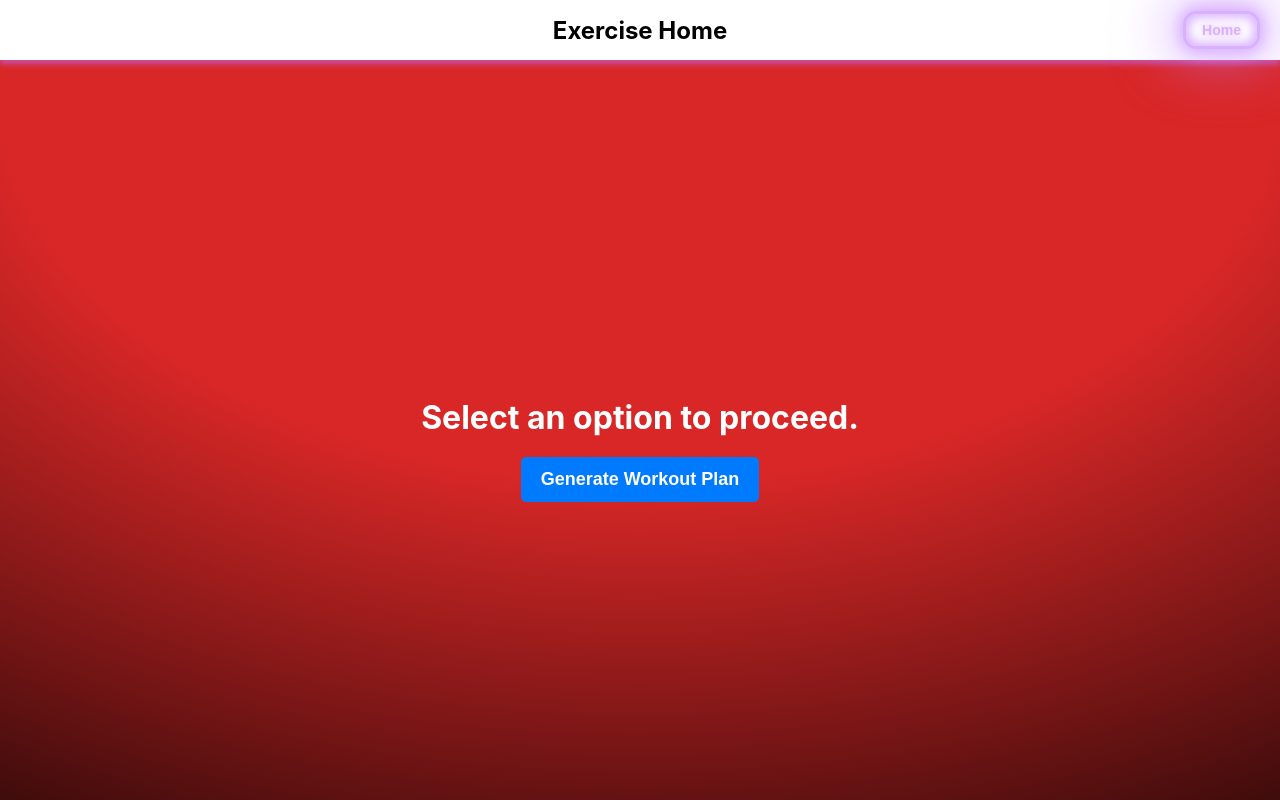
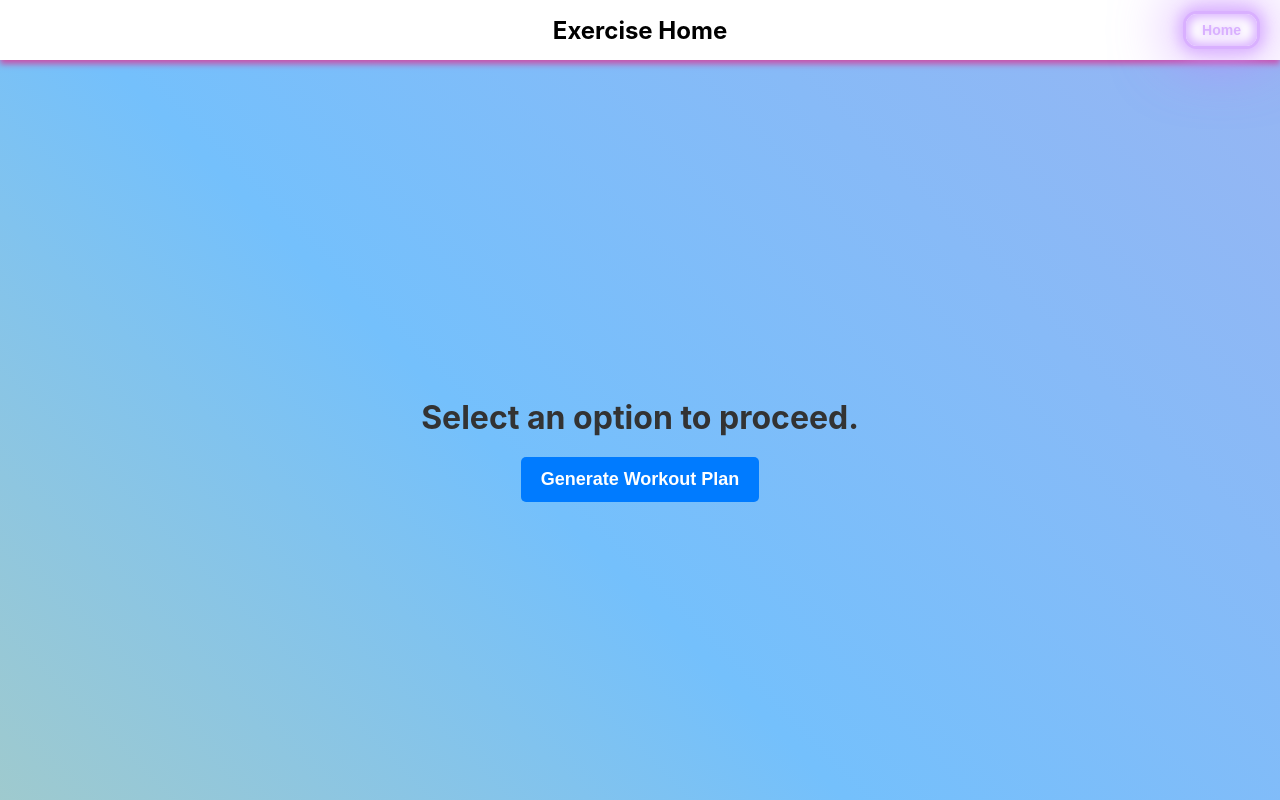
Before and after one commit to psajith03/490, a React (Create React App) app in the folder app/front/: page /exercise-home in a window 1280 px wide. Built offline with nearby package versions, Linux system fonts and the light colour scheme; no server answers.

Commit message:
Updated Visuals Consistently

```diff
--- a/app/front/src/components/Daily.js
+++ b/app/front/src/components/Daily.js
@@ -138,16 +138,23 @@
   }
 `;
 
-
 const PageWrapper = styled.div`
   display: flex;
   flex-direction: column;
   align-items: center;
   justify-content: center;
   height: 100vh;
-  background: radial-gradient(125% 125% at 50% 10%, #ff6600 40%, #000 100%);
-  color: white;
+  background: linear-gradient(45deg, #B7E4C7, #FFE066, #74C0FC, #c4a7e7);
+  background-size: 400% 400%;
+  animation: gradientAnimation 10s ease infinite;
+  color: #333;
   text-align: center;
+
+  @keyframes gradientAnimation {
+    0% { background-position: 0% 50%; }
+    50% { background-position: 100% 50%; }
+    100% { background-position: 0% 50%; }
+  }
 `;
 
 const Header = styled.div`
@@ -172,7 +179,6 @@
     transform: translateX(-50%);
   }
 `;
-
 
 const TaskInput = styled.div`
   display: flex;
@@ -209,7 +215,7 @@
   padding: 8px 16px;
   font-size: 14px;
   font-weight: bold;
-  border: .25em solid rgb(217, 176, 255); /* Light purple glow */
+  border: .25em solid rgb(217, 176, 255);
   background-color: #fff;
   color: rgb(217, 176, 255);
   border-radius: 1em;
--- a/app/front/src/components/DietHome.js
+++ b/app/front/src/components/DietHome.js
@@ -41,10 +41,18 @@
   justify-content: center;
   height: 100vh;
   width: 100%;
-  background: radial-gradient(125% 125% at 50% 10%, rgb(217, 39, 39) 40%, #000 100%);
-  color: white;
+  background: linear-gradient(45deg, #B7E4C7, #FFE066, #74C0FC, #c4a7e7);
+  background-size: 400% 400%;
+  animation: gradientAnimation 10s ease infinite;
+  color: #333;
   text-align: center;
   padding: 20px;
+
+  @keyframes gradientAnimation {
+    0% { background-position: 0% 50%; }
+    50% { background-position: 100% 50%; }
+    100% { background-position: 0% 50%; }
+  }
 `;
 
 const Header = styled.div`
--- a/app/front/src/components/ExerciseHome.js
+++ b/app/front/src/components/ExerciseHome.js
@@ -37,10 +37,18 @@
   justify-content: center;
   height: 100vh;
   width: 100%;
-  background: radial-gradient(125% 125% at 50% 10%, rgb(217, 39, 39) 40%, #000 100%);
-  color: white;
+  background: linear-gradient(45deg, #B7E4C7, #FFE066, #74C0FC, #c4a7e7);
+  background-size: 400% 400%;
+  animation: gradientAnimation 10s ease infinite;
+  color: #333;
   text-align: center;
   padding: 20px;
+
+  @keyframes gradientAnimation {
+    0% { background-position: 0% 50%; }
+    50% { background-position: 100% 50%; }
+    100% { background-position: 0% 50%; }
+  }
 `;
 
 const Header = styled.div`
--- a/app/front/src/components/Home.js
+++ b/app/front/src/components/Home.js
@@ -161,7 +161,15 @@
   justify-content: center; /* Ensures centering */
   text-align: center; /* Keeps text centered */
   padding: 24px 5%;
-  background: radial-gradient(125% 125% at 50% 10%, #fff 40%, #63e 100%);
+  background: linear-gradient(45deg, #B7E4C7, #FFE066, #74C0FC, #c4a7e7);
+  background-size: 400% 400%;
+  animation: gradientAnimation 10s ease infinite;
+
+  @keyframes gradientAnimation {
+    0% { background-position: 0% 50%; }
+    50% { background-position: 100% 50%; }
+    100% { background-position: 0% 50%; }
+  }
 `;
 
 
```
